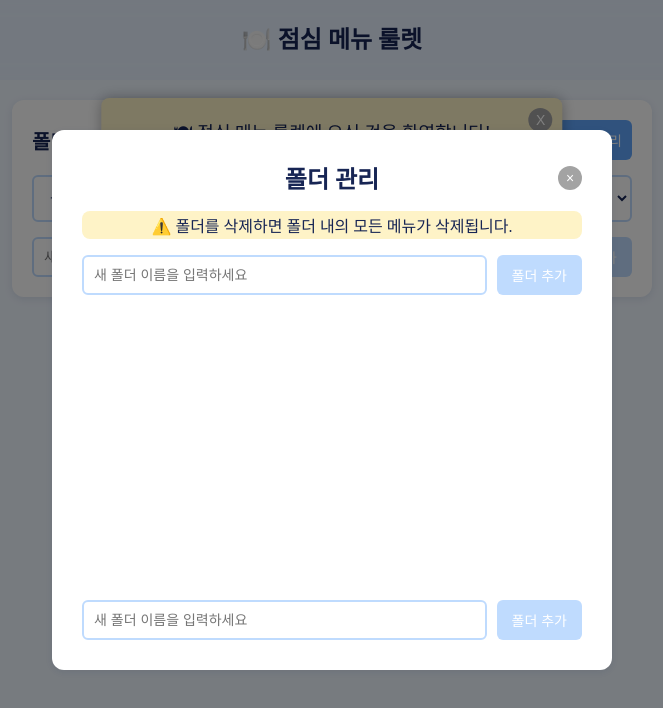
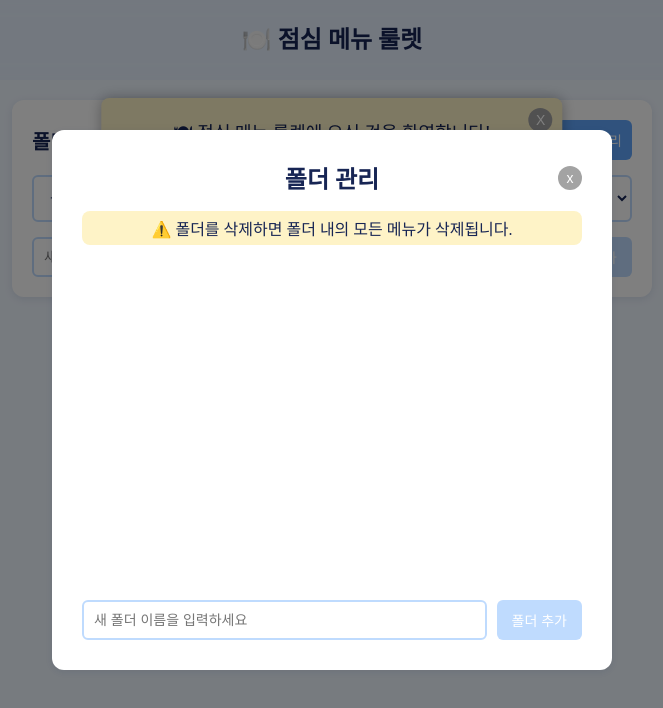
Before and after one commit to jjhair119/Lunch-Roulette, a React (Vite) app: page / in a window 1280 px wide. Both pictures are taken after a click on the button "폴더 관리". Shown: the top 708 px of the page, without its empty margins (308-971 px from the left). Built offline with nearby package versions, Linux system fonts and the light colour scheme.

Commit message:
feat: FolderManagementPage.tsx 수정

```diff
--- a/src/pages/home/components/FolderManagementPage.tsx
+++ b/src/pages/home/components/FolderManagementPage.tsx
@@ -39,28 +39,11 @@ export default function FolderManagementPage() {
         <Wrapper>
             <Header>
                 폴더 관리
-                <CloseButton onClick={() => setShowFolderManagement(false)}>×</CloseButton>
+                <CloseButton onClick={() => setShowFolderManagement(false)}>x</CloseButton>
             </Header>
             <CautionText>
                 ⚠️ 폴더를 삭제하면 폴더 내의 모든 메뉴가 삭제됩니다.
             </CautionText>
-
-            <FolderInputWrapper>
-                <FolderInput
-                    type="text"
-                    placeholder="새 폴더 이름을 입력하세요"
-                    value={manageFolderName}
-                    onChange={(e) => setManageFolderName(e.target.value)}
-                    onKeyUp={(e) => e.key === 'Enter' && addFolderWithName(manageFolderName)}
-                />
-                <Button
-                    onClick={() => addFolderWithName(manageFolderName)}
-                    disabled={!manageFolderName.trim()}
-                >
-                    폴더 추가
-                </Button>
-            </FolderInputWrapper>
-
             <FolderList>
                 {folders.map(folder => (
                     <FolderCard
```
